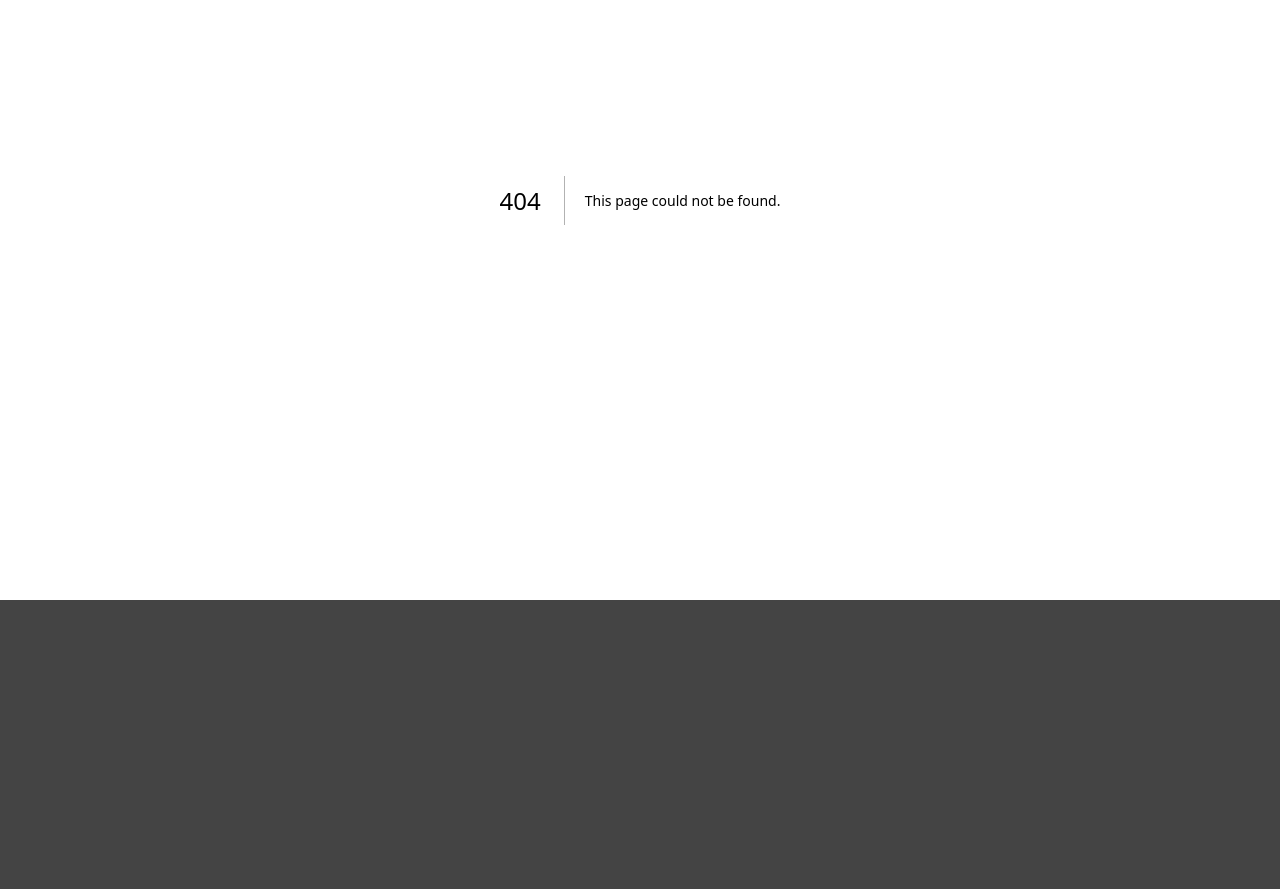
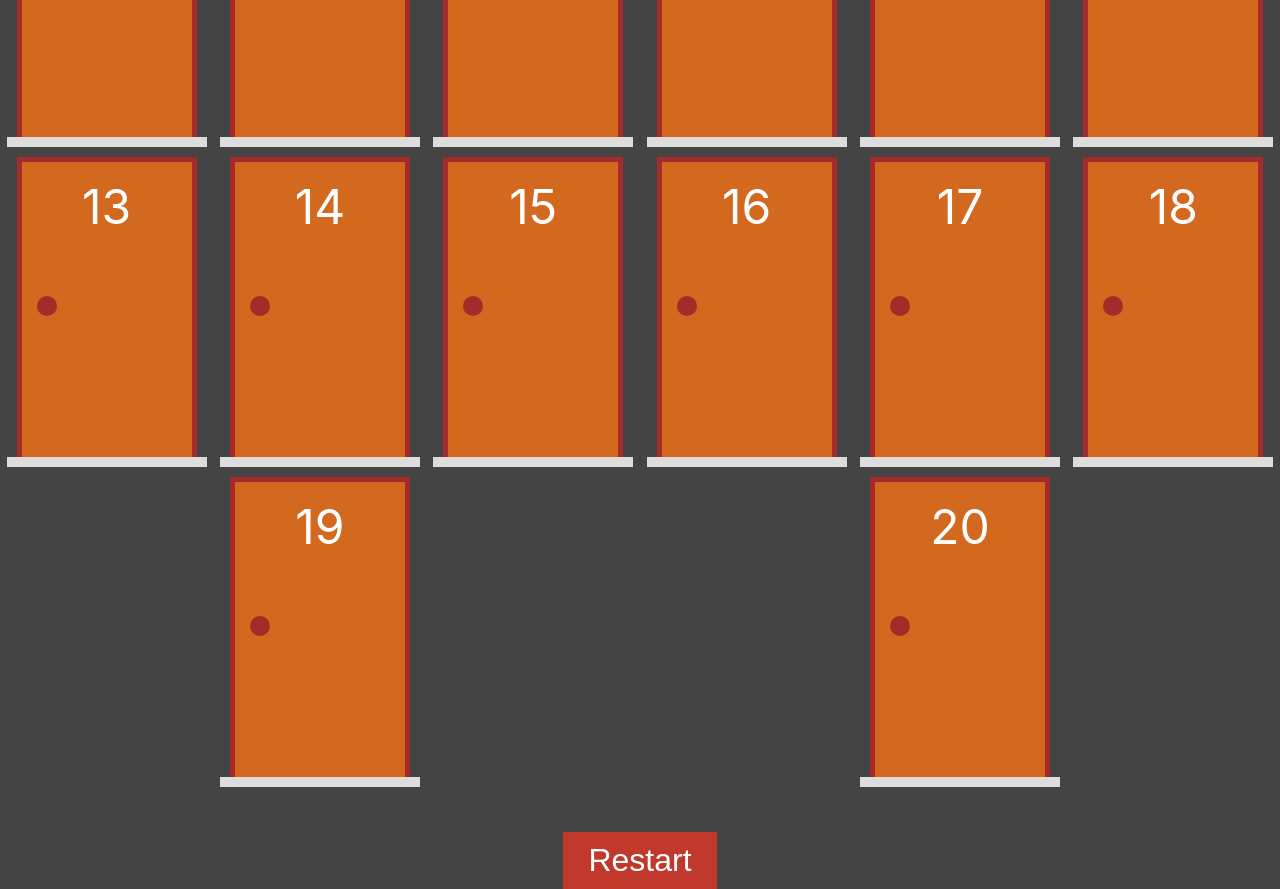
Before and after one commit to efss7/monty-hall, a Next.js app: page /game in a window 1280 px wide. Before the commit this address had no page. Shown: the part 200-1089 px from the top of the page. Before the commit the page ends 800 px from the top, so only its background shows below. Built offline with nearby package versions, Linux system fonts and the light colour scheme.

Commit message:
Componente Jogo

```diff
--- /dev/null
+++ b/src/pages/game.tsx
@@ -0,0 +1,32 @@
+import { useState } from "react"
+import Port from "../components/Port"
+import { createPorts, updatePort } from "../functions/PortFunctions"
+import styles from '../styles/Game.module.css'
+import Link from "next/link"
+
+export default function game() {
+    const [ports, setPorts] = useState(createPorts(20, 2))
+
+
+    function renderPorts() {
+        return ports.map(port => {
+            return <Port key={port.number} value={port}
+                onChange={newPort => {
+                    setPorts(updatePort(ports, newPort))
+                }} />
+        })
+    }
+
+    return (
+        <div id={styles.game}>
+            <div className={styles.ports} >
+                {renderPorts()}
+            </div>
+            <div className={styles.buttons}>
+                <Link href="/">
+                    <button> Restart</button>
+                </Link>
+            </div>
+        </div>
+    )
+}
--- /dev/null
+++ b/src/styles/Game.module.css
@@ -0,0 +1,28 @@
+#game{
+    display: flex;
+    flex-direction: column;
+    justify-content: center;
+    align-items: center;
+    height: 100vh;
+}
+
+.ports {
+    display: flex;
+    align-self: stretch;
+    justify-content: space-around;
+    flex-wrap: wrap;
+}
+
+.buttons{
+    display: flex;
+    justify-content: center;
+    margin-top: 40px;
+}
+
+.buttons button{
+    background-color: #c0392c;
+    color: #fff;
+    font-size: 2rem;
+    border: none;
+    padding: 10px 25px;
+}
```
Also changed, not shown: src/pages/index.tsx (+2 -16 lines).
